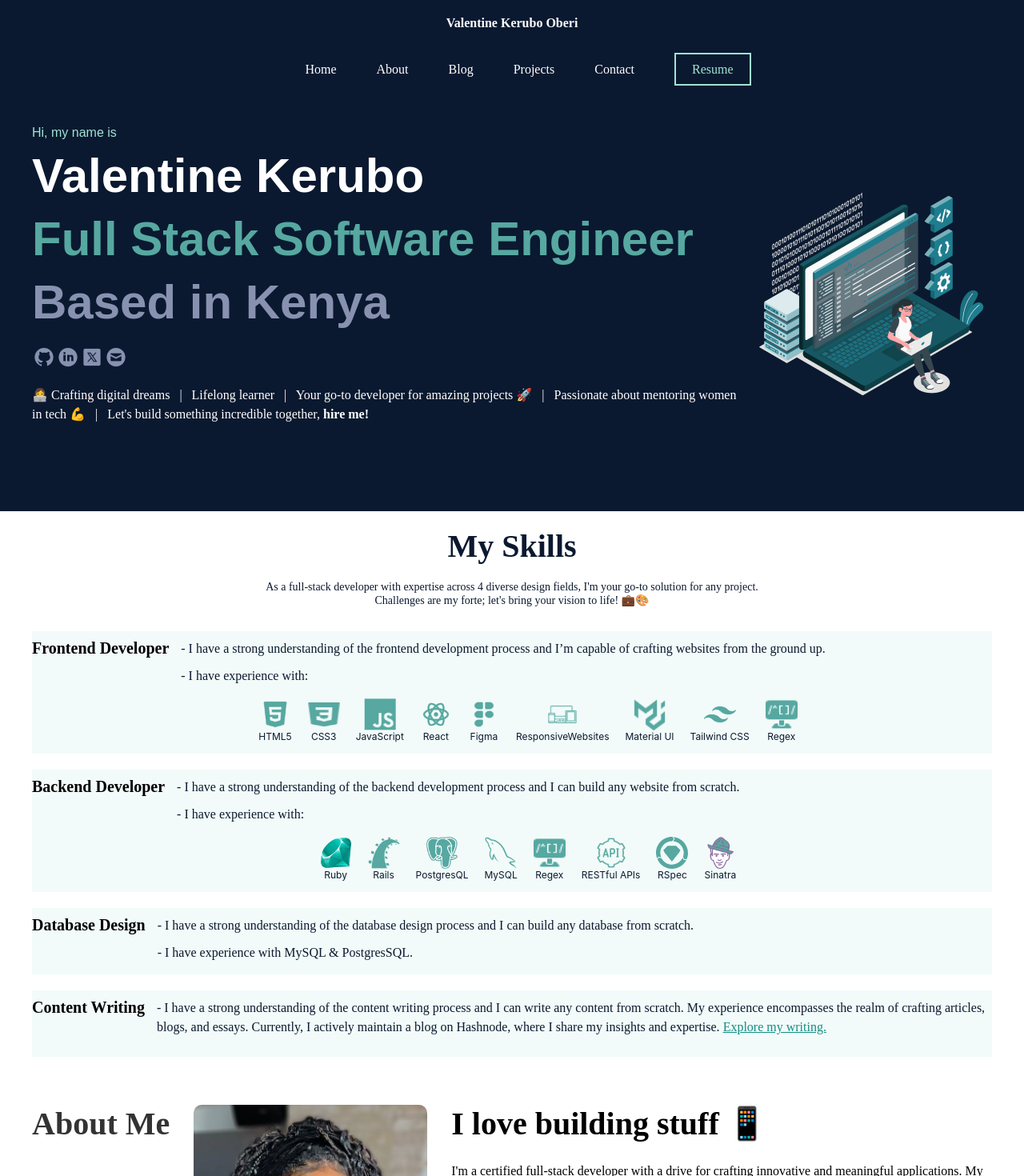
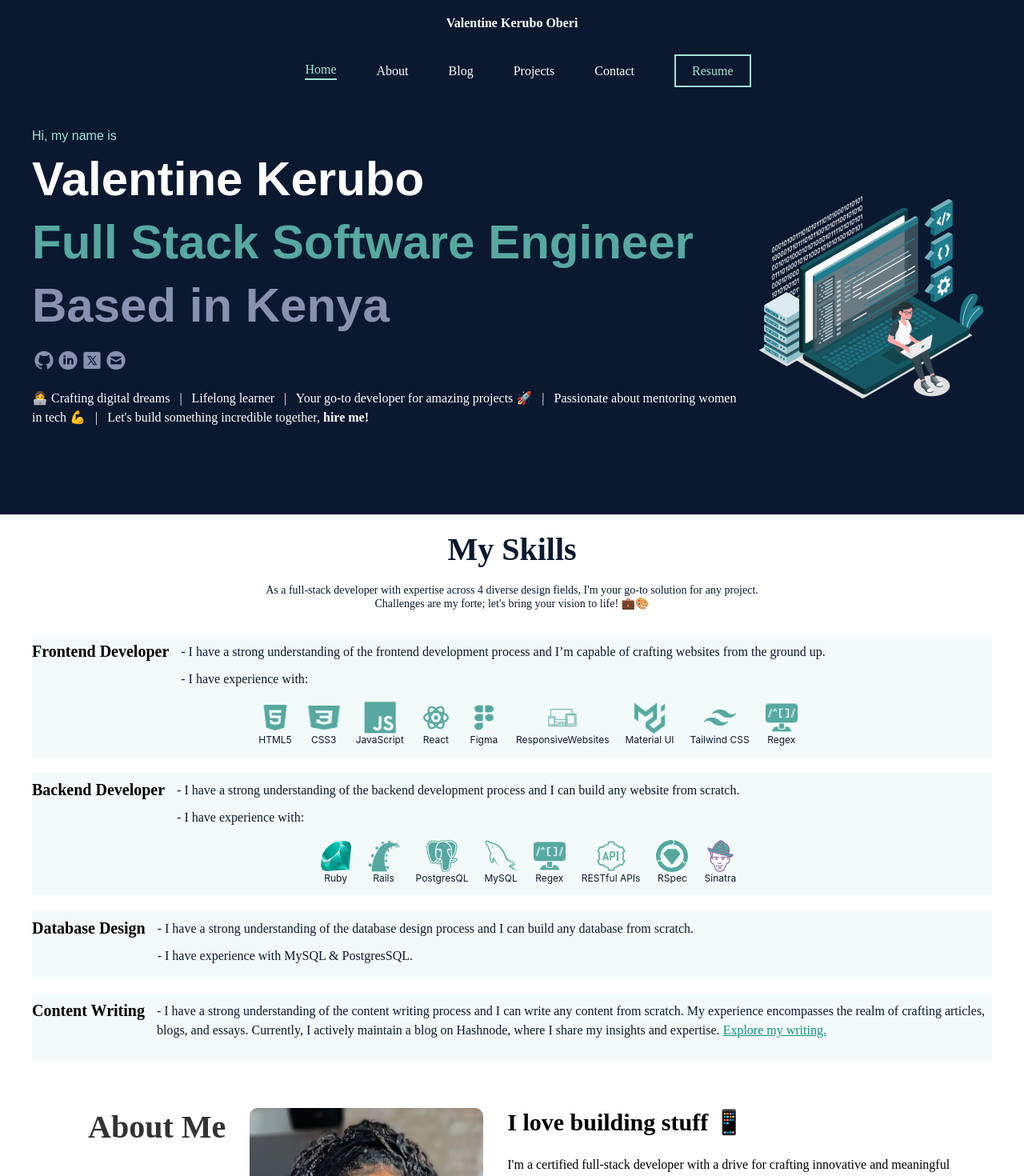
Before and after one commit to Vkerubo/my-portolio, a React (Create React App) app: page / in a window 1280 px wide. Shown: the top 1470 px of the page at 80% size. Built offline with nearby package versions, Linux system fonts and the light colour scheme.

Commit message:
fix active link

```diff
--- a/src/components/AboutMe.js
+++ b/src/components/AboutMe.js
@@ -7,13 +7,15 @@ const AboutMeContainer = styled.div`
   display: flex;
   flex-direction: row;
   align-items: start;
-  gap:10px;
+  margin-left: 70px;
+  gap: 10px;
   padding: 40px;
   background-color: #fff;
 
   @media (max-width: 768px) {
     flex-direction: column;
     align-items: start;
+    margin-left: 20px;
   }
 `;
 
@@ -60,7 +62,7 @@ const DescriptionContainer = styled.div`
 const DescriptionTitle = styled.div`
   color: #c8f87;
   font-family: Montserrat;
-  font-size: 40px;
+  font-size: 30px;
   font-style: normal;
   font-weight: 700;
   line-height: normal;
--- a/src/components/Navbar.js
+++ b/src/components/Navbar.js
@@ -1,5 +1,5 @@
 import React from "react";
-import { Link } from "react-router-dom";
+import { NavLink } from "react-router-dom";
 import styled from "styled-components";
 
 const NavbarContainer = styled.div`
@@ -38,7 +38,7 @@ const NavLinks = styled.ul`
   }
 `;
 
-const NavLink = styled(Link)`
+const NavigateLink = styled(NavLink)`
   text-decoration: none;
   color: #fff;
   font-size: 16px;
@@ -46,20 +46,18 @@ const NavLink = styled(Link)`
   transition: color 0.3s, font-weight 0.3s;
 
   &:hover,
-  &:active {
+  &.active {
     color: #a1e4d3;
-    font-weight: bold;
+    font-weight: normal;
     text-decoration: none;
-    border-bottom: 4px solid #a1e4d3; /* Add this line */
-    padding-bottom: 3px; /* Adjust as needed to control the underline thickness */
+    border-bottom: 2px solid #a1e4d3; /* Add this line */
+    padding-bottom: 2px; /* Adjust as needed to control the underline thickness */
   }
 
   @media (max-width: 768px) {
     font-size: 16px;
   }
 `;
-
-
 
 const ResumeButton = styled.a`
   text-decoration: none;
@@ -113,11 +111,13 @@ const Navbar = () => {
     <NavbarContainer>
       <Header>Valentine Kerubo Oberi</Header>
       <NavLinks>
-        <NavLink to="/">Home</NavLink>
-        <NavLink to="/about">About</NavLink>
-        <NavLink to="/blog">Blog</NavLink>
-        <NavLink to="/projects">Projects</NavLink>
-        <NavLink to="/contact">Contact</NavLink>
+        <NavigateLink to="/" exact>
+          Home
+        </NavigateLink>
+        <NavigateLink to="/about">About</NavigateLink>
+        <NavigateLink to="/blog">Blog</NavigateLink>
+        <NavigateLink to="/projects">Projects</NavigateLink>
+        <NavigateLink to="/contact">Contact</NavigateLink>
         <ResumeButtonWrapper>
           <ResumeButton
             href="https://docs.google.com/document/d/1IXXoCEdinoSy6SxsGGpnml8KPea8grdi7iQjDhhkCnM/edit#heading=h.wxvx2glo98ug"
```
